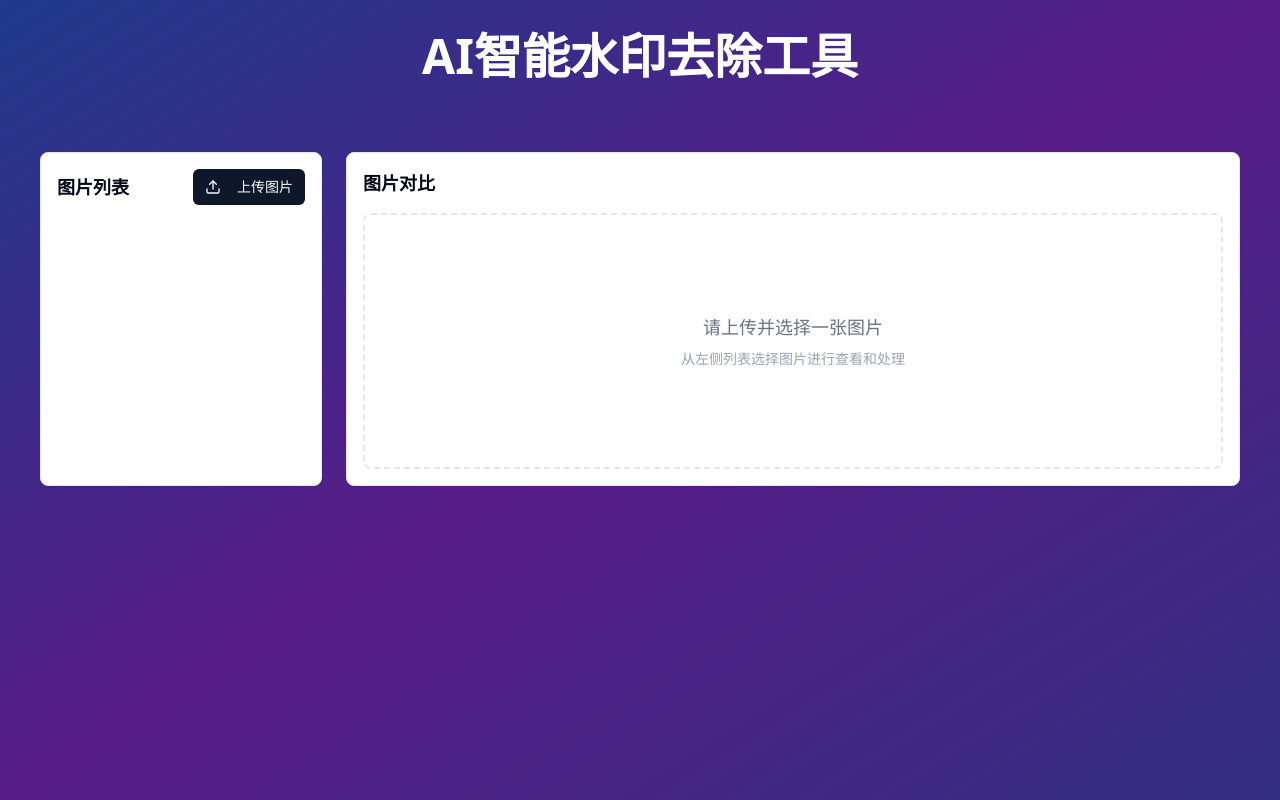
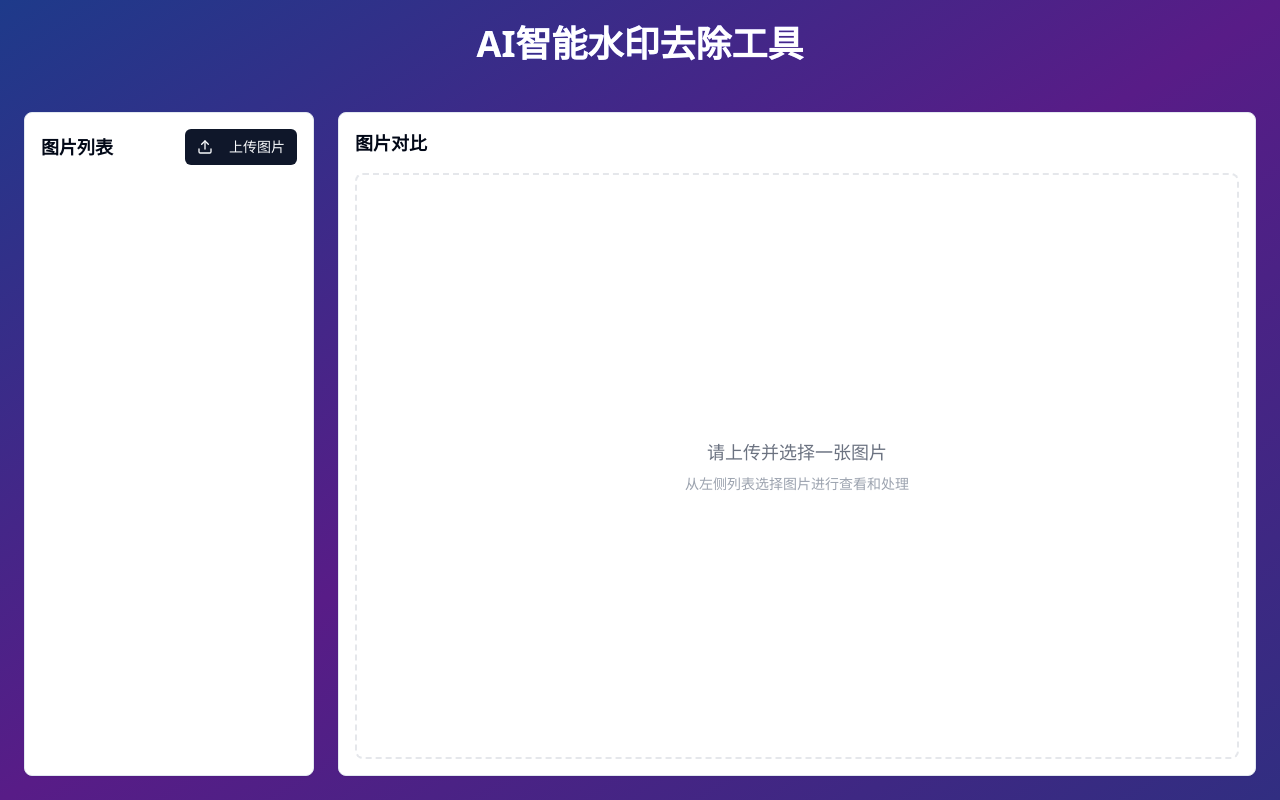
Before and after one commit to wangjianghu/ai-WatermarkRemover, a React (Vite) app: page / in a window 1280 px wide. Built offline with nearby package versions, Linux system fonts and the light colour scheme.

Commit message:
feat: Make image areas full screen
Make image list and comparison areas fill the entire screen.

```diff
--- a/src/components/WatermarkRemover.tsx
+++ b/src/components/WatermarkRemover.tsx
@@ -442,8 +442,9 @@ const WatermarkRemover = () => {
   };
 
   return (
-    <div className="max-w-7xl mx-auto p-6 space-y-6">
+    <div className="h-full flex flex-col">
       {progress > 0 && (
+        <div className="flex-shrink-0 px-6 pt-6">
           <Card>
             <CardContent className="p-6">
               <div className="w-full">
@@ -452,12 +453,13 @@ const WatermarkRemover = () => {
               </div>
             </CardContent>
           </Card>
+        </div>
       )}
 
-      <div className="grid grid-cols-1 lg:grid-cols-4 gap-6">
-        <Card>
-          <CardContent className="space-y-4 p-4">
-            <div className="flex items-center justify-between">
+      <div className="flex-1 grid grid-cols-1 lg:grid-cols-4 gap-6 p-6 min-h-0">
+        <Card className="flex flex-col">
+          <CardContent className="flex flex-col h-full p-4">
+            <div className="flex items-center justify-between mb-4 flex-shrink-0">
               <h2 className="text-lg font-semibold">图片列表</h2>
               <div>
                 <input
@@ -476,11 +478,11 @@ const WatermarkRemover = () => {
                 </Button>
               </div>
             </div>
-            <div className="flex flex-col space-y-2">
+            <div className="flex flex-col space-y-2 flex-1 overflow-y-auto">
               {images.map(image => (
                 <div
                   key={image.id}
-                  className={`flex items-center justify-between p-3 border rounded-md cursor-pointer transition-colors ${
+                  className={`flex items-center justify-between p-3 border rounded-md cursor-pointer transition-colors flex-shrink-0 ${
                     selectedImageId === image.id ? 'bg-blue-50 border-blue-200' : 'hover:bg-gray-50'
                   }`}
                   onClick={() => handleImageClick(image.id)}
@@ -501,7 +503,7 @@ const WatermarkRemover = () => {
                       handleRemoveWatermark(image);
                     }}
                     disabled={isProcessing}
-                    className="ml-2"
+                    className="ml-2 flex-shrink-0"
                   >
                     {isProcessing && selectedImageId === image.id ? '处理中...' : '去水印'}
                   </Button>
@@ -511,9 +513,9 @@ const WatermarkRemover = () => {
           </CardContent>
         </Card>
 
-        <Card className="lg:col-span-3">
-          <CardContent className="space-y-4 p-4">
-            <div className="flex items-center justify-between">
+        <Card className="lg:col-span-3 flex flex-col">
+          <CardContent className="flex flex-col h-full p-4">
+            <div className="flex items-center justify-between mb-4 flex-shrink-0">
               <h2 className="text-lg font-semibold whitespace-nowrap">图片对比</h2>
               {selectedImage && (
                 <div className="flex items-center justify-between w-full ml-8">
@@ -534,7 +536,7 @@ const WatermarkRemover = () => {
                   {selectedImage.processedUrl && (
                     <Button
                       onClick={() => handleDownload(selectedImage)}
-                      className="flex items-center space-x-2"
+                      className="flex items-center space-x-2 flex-shrink-0"
                     >
                       <Download className="h-4 w-4" />
                       <span>下载处理后的图片</span>
@@ -545,16 +547,12 @@ const WatermarkRemover = () => {
             </div>
 
             {selectedImage ? (
-              <div className="w-full">
-                <div className="grid grid-cols-2 gap-6">
-                  <div className="flex flex-col items-center space-y-3">
-                    <h3 className="text-md font-semibold">原始图片</h3>
+              <div className="flex-1 min-h-0">
+                <div className="grid grid-cols-2 gap-6 h-full">
+                  <div className="flex flex-col space-y-3 min-h-0">
+                    <h3 className="text-md font-semibold text-center flex-shrink-0">原始图片</h3>
                     <div
-                      className="border-2 border-gray-200 rounded-lg bg-gray-50 overflow-auto"
-                      style={{
-                        width: '100%',
-                        height: '400px'
-                      }}
+                      className="border-2 border-gray-200 rounded-lg bg-gray-50 overflow-auto flex-1"
                     >
                       <div className="flex items-center justify-center min-h-full">
                         <img
@@ -570,14 +568,10 @@ const WatermarkRemover = () => {
                     </div>
                   </div>
 
-                  <div className="flex flex-col items-center space-y-3">
-                    <h3 className="text-md font-semibold">处理结果</h3>
+                  <div className="flex flex-col space-y-3 min-h-0">
+                    <h3 className="text-md font-semibold text-center flex-shrink-0">处理结果</h3>
                     <div
-                      className="border-2 border-gray-200 rounded-lg bg-gray-50 overflow-auto"
-                      style={{
-                        width: '100%',
-                        height: '400px'
-                      }}
+                      className="border-2 border-gray-200 rounded-lg bg-gray-50 overflow-auto flex-1"
                     >
                       {selectedImage.processedUrl ? (
                         <div className="flex items-center justify-center min-h-full">
@@ -608,7 +602,7 @@ const WatermarkRemover = () => {
                 </div>
               </div>
             ) : (
-              <div className="flex items-center justify-center h-64 text-gray-500 border-2 border-dashed border-gray-200 rounded-lg">
+              <div className="flex items-center justify-center flex-1 text-gray-500 border-2 border-dashed border-gray-200 rounded-lg">
                 <div className="text-center">
                   <p className="text-lg mb-2">请上传并选择一张图片</p>
                   <p className="text-sm text-gray-400">从左侧列表选择图片进行查看和处理</p>
--- a/src/pages/Index.tsx
+++ b/src/pages/Index.tsx
@@ -1,28 +1,22 @@
 
 import WatermarkRemover from "../components/WatermarkRemover";
+
 const Index = () => {
-  return <div className="min-h-screen bg-gradient-to-br from-blue-900 via-purple-900 to-indigo-900">
-      <div className="container mx-auto px-4 py-8">
-        <div className="text-center mb-12">
-          <h1 className="text-5xl font-bold text-white mb-4 bg-gradient-to-r from-blue-400 to-purple-400 bg-clip-text text-transparent">
+  return (
+    <div className="h-screen bg-gradient-to-br from-blue-900 via-purple-900 to-indigo-900 overflow-hidden">
+      <div className="h-full flex flex-col">
+        <div className="text-center py-6 flex-shrink-0">
+          <h1 className="text-4xl font-bold text-white bg-gradient-to-r from-blue-400 to-purple-400 bg-clip-text text-transparent">
             AI智能水印去除工具
           </h1>
-
-
         </div>
 
-        <WatermarkRemover />
-
-        <div className="mt-16 text-center">
-          <div className="grid grid-cols-1 md:grid-cols-3 gap-8 max-w-4xl mx-auto">
-
-
-
-
-
-          </div>
+        <div className="flex-1 overflow-hidden">
+          <WatermarkRemover />
         </div>
       </div>
-    </div>;
+    </div>
+  );
 };
+
 export default Index;
```
Lines whose indentation alone changed are shown as unchanged.
